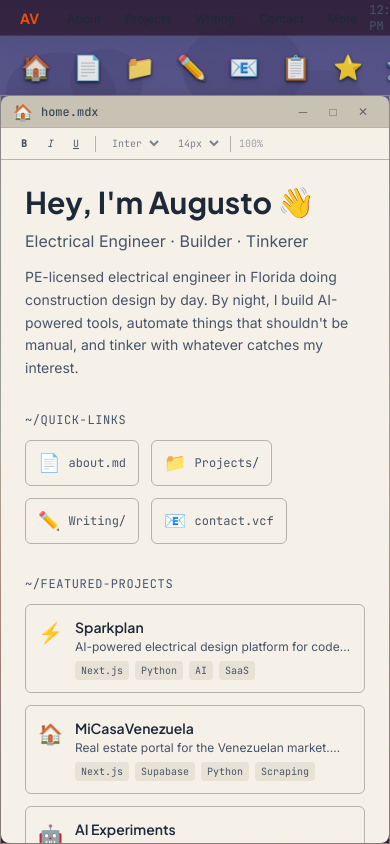
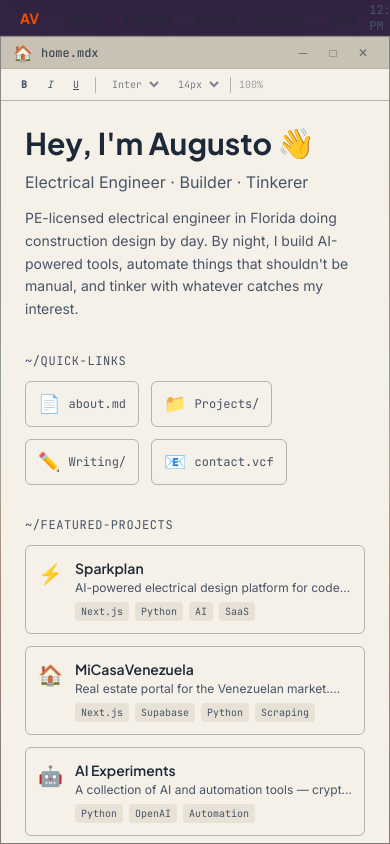
Before and after one commit to augustov58/augusto-bio, a Next.js app: page / in a window 390 px wide. Built offline with nearby package versions, Linux system fonts and the light colour scheme.

Commit message:
revert: restore original mobile behavior (fullscreen windows, original icons)
- Revert Window.tsx, DesktopIcon.tsx, windowStore.ts to pre-mobile-changes
- Remove compact prop, restore original icon strip
- Mobile windows go fullscreen as originally designed

```diff
--- a/src/components/Desktop.tsx
+++ b/src/components/Desktop.tsx
@@ -126,7 +126,6 @@ export default function Desktop() {
             key={icon.id}
             icon={icon.icon}
             label={icon.label}
-            compact
             onClick={() => {
               const href = 'href' in icon ? (icon as { href?: string }).href : undefined;
               if (href) {
--- a/src/components/DesktopIcon.tsx
+++ b/src/components/DesktopIcon.tsx
@@ -9,10 +9,9 @@ interface DesktopIconProps {
   onClick: () => void;
   href?: string;
   initialPosition?: { x: number; y: number };
-  compact?: boolean;
 }
 
-export default function DesktopIcon({ icon, label, onClick, href, initialPosition, compact }: DesktopIconProps) {
+export default function DesktopIcon({ icon, label, onClick, href, initialPosition }: DesktopIconProps) {
   const [position, setPosition] = useState(initialPosition || { x: 0, y: 0 });
   const [selected, setSelected] = useState(false);
   const isDragging = useRef(false);
@@ -82,22 +81,6 @@ export default function DesktopIcon({ icon, label, onClick, href, initialPositio
     zIndex: isDragging.current ? 1000 : 5,
   } : {};
 
-  if (compact) {
-    return (
-      <motion.div
-        className="desktop-icon flex flex-col items-center gap-0 p-1 rounded-lg cursor-pointer select-none"
-        whileHover={{ scale: 1.05 }}
-        whileTap={{ scale: 0.95 }}
-        onClick={handleClick}
-        tabIndex={0}
-      >
-        <div className="icon-glow w-10 h-10 flex items-center justify-center rounded-lg transition-all">
-          <span className="text-2xl drop-shadow-md">{icon}</span>
-        </div>
-      </motion.div>
-    );
-  }
-
   return (
     <motion.div
       className={`desktop-icon flex flex-col items-center gap-0.5 p-2 rounded-lg cursor-pointer group w-[76px] select-none ${
--- a/src/components/Window.tsx
+++ b/src/components/Window.tsx
@@ -1,6 +1,6 @@
 'use client';
 
-import { useRef, useCallback, useState, useEffect } from 'react';
+import { useRef, useCallback, useEffect, useState } from 'react';
 import { motion } from 'framer-motion';
 import { useWindowStore, WindowState } from '@/stores/windowStore';
 
@@ -31,7 +31,7 @@ export default function Window({ window: win, children, toolbar }: WindowProps)
 
   // Manual drag implementation for reliability
   const handleTitleBarMouseDown = useCallback((e: React.MouseEvent) => {
-    if (win.isMaximized) return;
+    if (win.isMaximized || isMobile) return;
     e.preventDefault();
     isDragging.current = true;
     dragStart.current = {
@@ -49,6 +49,7 @@ export default function Window({ window: win, children, toolbar }: WindowProps)
       const rawX = dragStart.current.winX + dx;
       const rawY = dragStart.current.winY + dy;
 
+      // Constrain: don't let title bar go above menu bar or off screen
       const newY = Math.max(MENU_BAR_HEIGHT, rawY);
       const newX = Math.min(globalThis.innerWidth - 100, Math.max(-win.size.w + 100, rawX));
 
@@ -63,11 +64,11 @@ export default function Window({ window: win, children, toolbar }: WindowProps)
 
     document.addEventListener('mousemove', handleMouseMove);
     document.addEventListener('mouseup', handleMouseUp);
-  }, [win.id, win.position.x, win.position.y, win.size.w, win.isMaximized, bringToFront, updatePosition]);
+  }, [win.id, win.position.x, win.position.y, win.size.w, win.isMaximized, isMobile, bringToFront, updatePosition]);
 
   // Touch drag for mobile
   const handleTouchStart = useCallback((e: React.TouchEvent) => {
-    if (win.isMaximized) return;
+    if (win.isMaximized || isMobile) return;
     const touch = e.touches[0];
     isDragging.current = true;
     dragStart.current = {
@@ -80,7 +81,6 @@ export default function Window({ window: win, children, toolbar }: WindowProps)
 
     const handleTouchMove = (e: TouchEvent) => {
       if (!isDragging.current) return;
-      e.preventDefault();
       const touch = e.touches[0];
       const dx = touch.clientX - dragStart.current.x;
       const dy = touch.clientY - dragStart.current.y;
@@ -97,21 +97,11 @@ export default function Window({ window: win, children, toolbar }: WindowProps)
 
     document.addEventListener('touchmove', handleTouchMove, { passive: false });
     document.addEventListener('touchend', handleTouchEnd);
-  }, [win.id, win.position.x, win.position.y, win.isMaximized, bringToFront, updatePosition]);
+  }, [win.id, win.position.x, win.position.y, win.isMaximized, isMobile, bringToFront, updatePosition]);
 
   if (!win.isOpen || win.isMinimized) return null;
 
-  const isMaximized = win.isMaximized;
-
-  // On mobile: force full-width below icon row
-  const mobileStyle = isMobile ? {
-    zIndex: win.zIndex,
-    left: 0,
-    top: 95,
-    width: '100vw',
-    height: 'calc(100vh - 95px)',
-    borderRadius: 0,
-  } : undefined;
+  const isMaximized = win.isMaximized || isMobile;
   const openWindows = useWindowStore.getState().windows.filter(w => w.isOpen && !w.isMinimized);
   const isTopWindow = openWindows.length > 0 && openWindows.reduce((a, b) => (a.zIndex > b.zIndex ? a : b)).id === win.id;
 
@@ -121,9 +111,7 @@ export default function Window({ window: win, children, toolbar }: WindowProps)
         isMaximized ? 'inset-0' : ''
       } ${isTopWindow ? 'window-shadow-active' : 'window-shadow'}`}
       style={
-        mobileStyle
-          ? mobileStyle
-          : isMaximized
+        isMaximized
           ? { zIndex: win.zIndex, top: MENU_BAR_HEIGHT, borderRadius: 0 }
           : {
               zIndex: win.zIndex,
--- a/src/stores/windowStore.ts
+++ b/src/stores/windowStore.ts
@@ -28,18 +28,6 @@ interface WindowStore {
 }
 
 const CASCADE_OFFSET = 30;
-
-function getMobileAdjustedWindow(win: Omit<WindowState, 'zIndex'>) {
-  if (typeof globalThis === 'undefined' || !globalThis.innerWidth) return win;
-  const vw = globalThis.innerWidth;
-  const vh = globalThis.innerHeight;
-  if (vw >= 768) return win;
-  // On mobile: full width, positioned below icon row (menu 36px + icons ~56px)
-  const topOffset = 95;
-  const w = vw;
-  const h = vh - topOffset;
-  return { ...win, position: { x: 0, y: topOffset }, size: { w, h } };
-}
 
 const defaultWindows: Omit<WindowState, 'zIndex'>[] = [
   {
@@ -136,7 +124,7 @@ const defaultWindows: Omit<WindowState, 'zIndex'>[] = [
 let cascadeCounter = 0;
 
 export const useWindowStore = create<WindowStore>((set, get) => ({
-  windows: defaultWindows.map((w, i) => ({ ...getMobileAdjustedWindow(w), zIndex: i === 0 ? 10 : 1 })),
+  windows: defaultWindows.map((w, i) => ({ ...w, zIndex: i === 0 ? 10 : 1 })),
   nextZIndex: 11,
 
   openWindow: (id: string, meta?: Record<string, string>) => {
@@ -156,7 +144,7 @@ export const useWindowStore = create<WindowStore>((set, get) => ({
       // Dynamic window (e.g., blog post)
       cascadeCounter++;
       const offset = (cascadeCounter % 8) * CASCADE_OFFSET;
-      const rawWindow = {
+      const newWindow: WindowState = {
         id,
         title: meta?.title || id,
         icon: meta?.icon || '📄',
@@ -165,12 +153,9 @@ export const useWindowStore = create<WindowStore>((set, get) => ({
         isMaximized: false,
         position: { x: 180 + offset, y: 70 + offset },
         size: { w: 680, h: 500 },
+        zIndex: nextZIndex,
         contentType: meta?.contentType || 'blogpost',
         meta,
-      };
-      const newWindow: WindowState = {
-        ...getMobileAdjustedWindow(rawWindow),
-        zIndex: nextZIndex,
       };
       set({
         windows: [...windows, newWindow],
```
Lines whose indentation alone changed are shown as unchanged.
